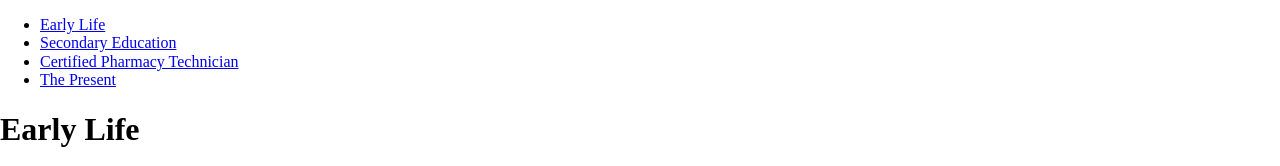
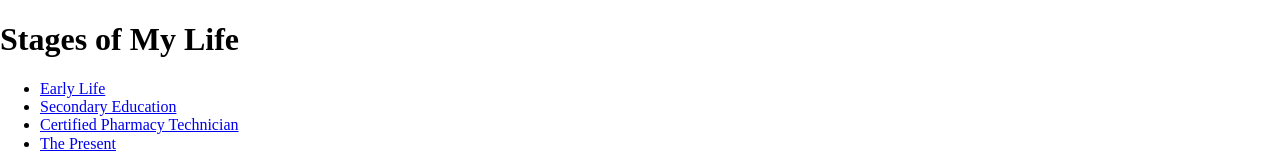
Before and after one commit to ConstanceKohner/html-me-something, a plain HTML site: page index.html in a window 1280 px wide. Shown: the top 166 px of the page. Drawn offline with Linux system fonts and the light colour scheme.

Commit message:
Added top heading

```diff
--- a/index.html
+++ b/index.html
@@ -8,6 +8,7 @@
     <body>
         <header>
             <nav>
+                <h1>Stages of My Life</h1>
                 <ul>
                     <li><a href="#early-life">Early Life</a></li>
                     <li><a href="#secondary-education">Secondary Education</a></li>
```
